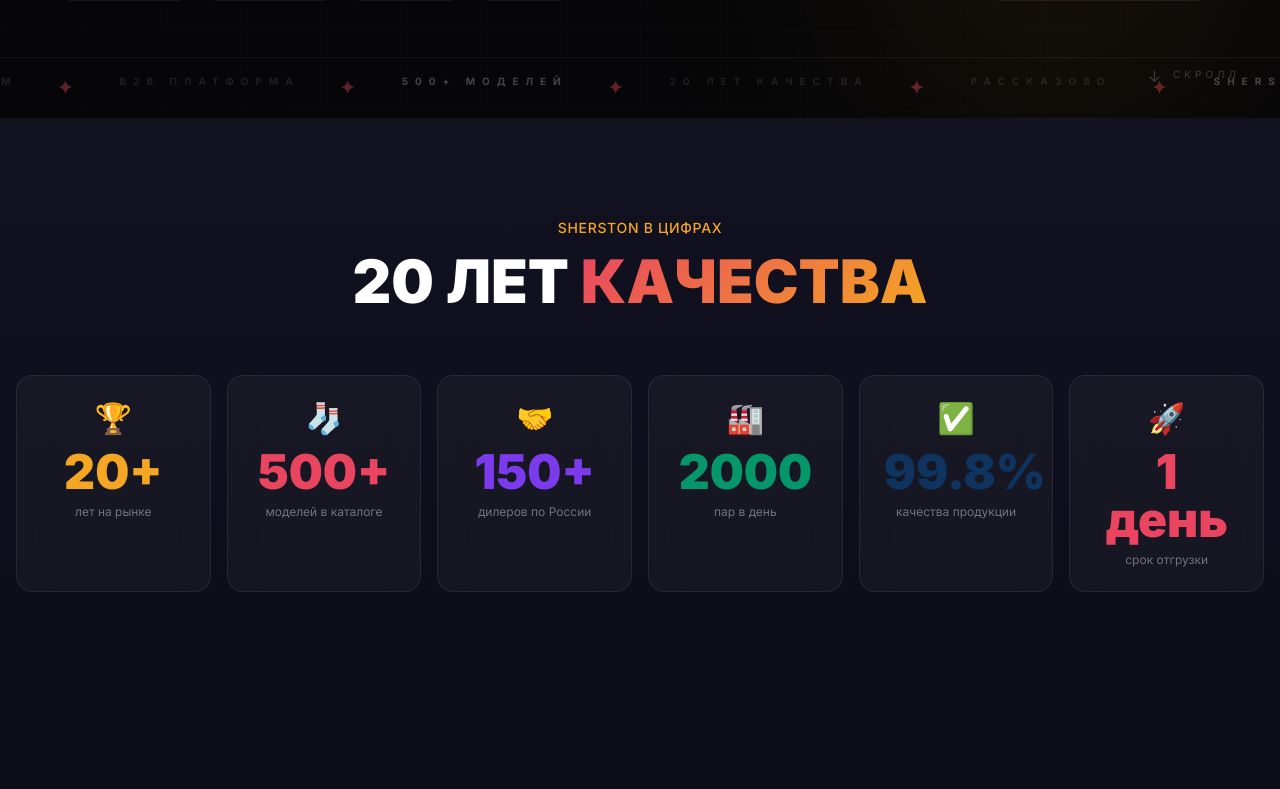
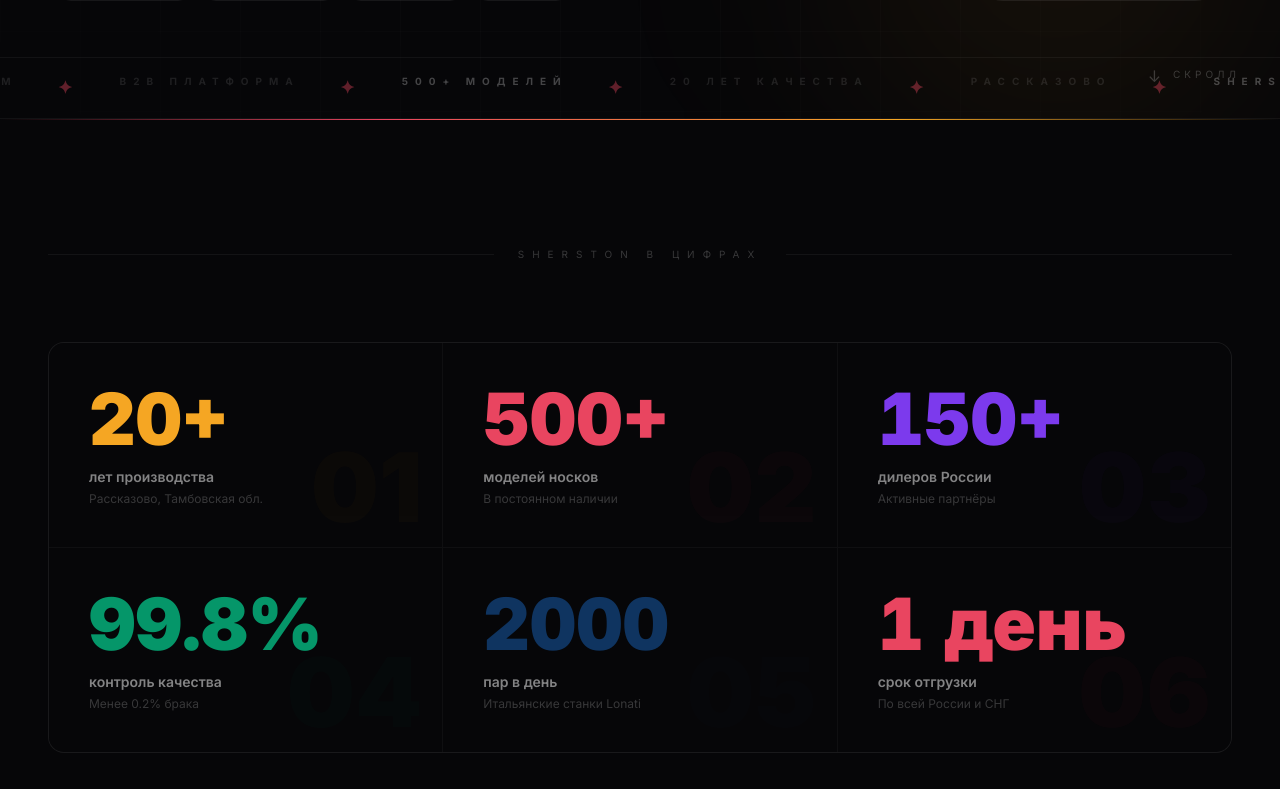
Before and after one commit to artemgubanow72-oss/-, a Next.js app: page / in a window 1280 px wide. Shown: the part 1009-1798 px from the top of the page. Built offline with nearby package versions, Linux system fonts and the light colour scheme.

Commit message:
Refactor StatsSection with updated stats structure

```diff
--- a/components/sections/StatsSection.tsx
+++ b/components/sections/StatsSection.tsx
@@ -1,95 +1,134 @@
 'use client'
 
+import { useRef, useEffect, useState } from 'react'
 import { motion, useInView } from 'framer-motion'
-import { useRef, useEffect, useState } from 'react'
 
 const STATS = [
-  { value: 20,    suffix: '+',  label: 'лет на рынке',        icon: '🏆', color: '#F5A623' },
-  { value: 500,   suffix: '+',  label: 'моделей в каталоге',  icon: '🧦', color: '#E94560' },
-  { value: 150,   suffix: '+',  label: 'дилеров по России',   icon: '🤝', color: '#7C3AED' },
-  { value: 2000,  suffix: '',   label: 'пар в день',          icon: '🏭', color: '#059669' },
-  { value: 99.8,  suffix: '%',  label: 'качества продукции',  icon: '✅', color: '#0F3460' },
-  { value: 1,     suffix: ' день', label: 'срок отгрузки',    icon: '🚀', color: '#E94560' },
+  { value: 20,    suf: '+',     label: 'лет производства',  sub: 'Рассказово, Тамбовская обл.', color: '#F5A623' },
+  { value: 500,   suf: '+',     label: 'моделей носков',     sub: 'В постоянном наличии',         color: '#E94560' },
+  { value: 150,   suf: '+',     label: 'дилеров России',     sub: 'Активные партнёры',            color: '#7C3AED' },
+  { value: 99.8,  suf: '%',     label: 'контроль качества',  sub: 'Менее 0.2% брака',             color: '#059669' },
+  { value: 2000,  suf: '',      label: 'пар в день',         sub: 'Итальянские станки Lonati',    color: '#0F3460' },
+  { value: 1,     suf: ' день', label: 'срок отгрузки',      sub: 'По всей России и СНГ',         color: '#E94560' },
 ]
 
-function AnimatedNumber({ value, suffix }: { value: number; suffix: string }) {
+function Counter({ value, suffix, color }: { value: number; suffix: string; color: string }) {
   const [display, setDisplay] = useState(0)
-  const ref = useRef<HTMLDivElement>(null)
-  const inView = useInView(ref, { once: true })
+  const ref = useRef<HTMLSpanElement>(null)
+  const inView = useInView(ref, { once: true, margin: '-80px' })
 
   useEffect(() => {
     if (!inView) return
-    const duration = 1500
+    const duration = 2200
     const start = Date.now()
-    const timer = setInterval(() => {
+
+    const tick = () => {
       const elapsed = Date.now() - start
       const progress = Math.min(elapsed / duration, 1)
-      const eased = 1 - Math.pow(1 - progress, 3)
+      const eased = 1 - Math.pow(1 - progress, 4)
       setDisplay(Math.round(eased * value * 10) / 10)
-      if (progress === 1) clearInterval(timer)
-    }, 16)
-    return () => clearInterval(timer)
+      if (progress < 1) requestAnimationFrame(tick)
+    }
+    requestAnimationFrame(tick)
   }, [inView, value])
 
   return (
-    <div ref={ref} className="text-4xl md:text-5xl font-black font-display">
+    <span
+      ref={ref}
+      className="tabular-nums"
+      style={{ color }}
+    >
       {display}{suffix}
-    </div>
+    </span>
   )
 }
 
 export default function StatsSection() {
   return (
-    <section className="py-24 bg-[#0D0D1A] relative overflow-hidden">
-      {/* Фон */}
-      <div className="absolute inset-0 bg-gradient-to-b from-[#1A1A2E]/30 to-transparent" />
+    <section className="py-32 bg-[#060608] relative overflow-hidden">
 
-      <div className="container mx-auto px-4 relative z-10">
+      {/* Линия сверху */}
+      <motion.div
+        initial={{ scaleX: 0 }}
+        whileInView={{ scaleX: 1 }}
+        viewport={{ once: true, margin: '-100px' }}
+        transition={{ duration: 1.6, ease: [0.16, 1, 0.3, 1] }}
+        className="absolute top-0 left-0 right-0 h-px origin-left"
+        style={{
+          background:
+            'linear-gradient(90deg, transparent 0%, #E94560 30%, #F5A623 70%, transparent 100%)',
+        }}
+      />
+
+      <div className="max-w-7xl mx-auto px-6 md:px-12">
+
+        {/* Divider */}
         <motion.div
-          initial={{ opacity: 0, y: 30 }}
-          whileInView={{ opacity: 1, y: 0 }}
+          initial={{ opacity: 0 }}
+          whileInView={{ opacity: 1 }}
           viewport={{ once: true }}
-          className="text-center mb-16"
+          className="flex items-center gap-6 mb-20"
         >
-          <span className="text-[#F5A623] text-sm font-medium tracking-wider uppercase">
-            SHERSTON в цифрах
+          <div className="h-px flex-1 bg-white/[0.05]" />
+          <span className="text-[10px] text-white/20 tracking-[8px] uppercase shrink-0">
+            SHERSTON В ЦИФРАХ
           </span>
-          <h2 className="text-4xl md:text-6xl font-black text-white mt-3 leading-none">
-            20 ЛЕТ{' '}
-            <span className="text-transparent bg-clip-text bg-wool-gradient">
-              КАЧЕСТВА
-            </span>
-          </h2>
+          <div className="h-px flex-1 bg-white/[0.05]" />
         </motion.div>
 
-        <div className="grid grid-cols-2 md:grid-cols-3 lg:grid-cols-6 gap-4">
-          {STATS.map((stat, i) => (
+        {/* GRID */}
+        <div
+          className="grid grid-cols-2 md:grid-cols-3 gap-px rounded-2xl overflow-hidden"
+          style={{
+            background: 'rgba(255,255,255,0.04)',
+            border: '1px solid rgba(255,255,255,0.04)',
+          }}
+        >
+          {STATS.map((s, i) => (
             <motion.div
-              key={stat.label}
-              initial={{ opacity: 0, y: 40 }}
+              key={s.label}
+              initial={{ opacity: 0, y: 30 }}
               whileInView={{ opacity: 1, y: 0 }}
-              viewport={{ once: true }}
-              transition={{ delay: i * 0.1 }}
-              whileHover={{ y: -8 }}
-              className="group relative p-6 rounded-2xl glass border border-white/10 hover:border-white/20 text-center overflow-hidden transition-all"
+              viewport={{ once: true, margin: '-60px' }}
+              transition={{ delay: i * 0.09, duration: 0.65, ease: [0.16,1,0.3,1] }}
+              whileHover={{ backgroundColor: 'rgba(255,255,255,0.02)' }}
+              className="relative p-8 md:p-10 bg-[#060608] group overflow-hidden"
+              style={{ transition: 'background-color 0.4s' }}
             >
-              {/* Glow */}
-              <div
-                className="absolute inset-0 opacity-0 group-hover:opacity-10 transition-opacity duration-500 rounded-2xl"
-                style={{ backgroundColor: stat.color }}
+              {/* Glow при hover */}
+              <motion.div
+                className="absolute inset-0 opacity-0 group-hover:opacity-100 pointer-events-none transition-opacity duration-700"
+                style={{
+                  background: `radial-gradient(circle at 30% 50%, ${s.color}10 0%, transparent 65%)`,
+                }}
               />
 
-              <span className="text-3xl block mb-3">{stat.icon}</span>
+              {/* Верхняя линия при hover */}
+              <div
+                className="absolute top-0 left-0 right-0 h-px opacity-0 group-hover:opacity-100 transition-opacity duration-500"
+                style={{ background: `linear-gradient(90deg, ${s.color}, transparent)` }}
+              />
 
-              <div style={{ color: stat.color }}>
-                <AnimatedNumber value={stat.value} suffix={stat.suffix} />
+              {/* Число */}
+              <div className="text-5xl md:text-7xl font-black leading-none mb-3">
+                <Counter value={s.value} suffix={s.suf} color={s.color} />
               </div>
 
-              <p className="text-white/40 text-xs mt-2 leading-tight">{stat.label}</p>
+              {/* Лейбл */}
+              <p className="text-white/50 text-sm font-semibold mb-1">{s.label}</p>
+              <p className="text-white/20 text-xs">{s.sub}</p>
+
+              {/* Фоновый номер */}
+              <div
+                className="absolute bottom-3 right-5 text-8xl font-black pointer-events-none select-none opacity-[0.025]"
+                style={{ color: s.color, lineHeight: 1 }}
+              >
+                {String(i + 1).padStart(2, '0')}
+              </div>
             </motion.div>
           ))}
         </div>
       </div>
     </section>
   )
-              }
+}
```
